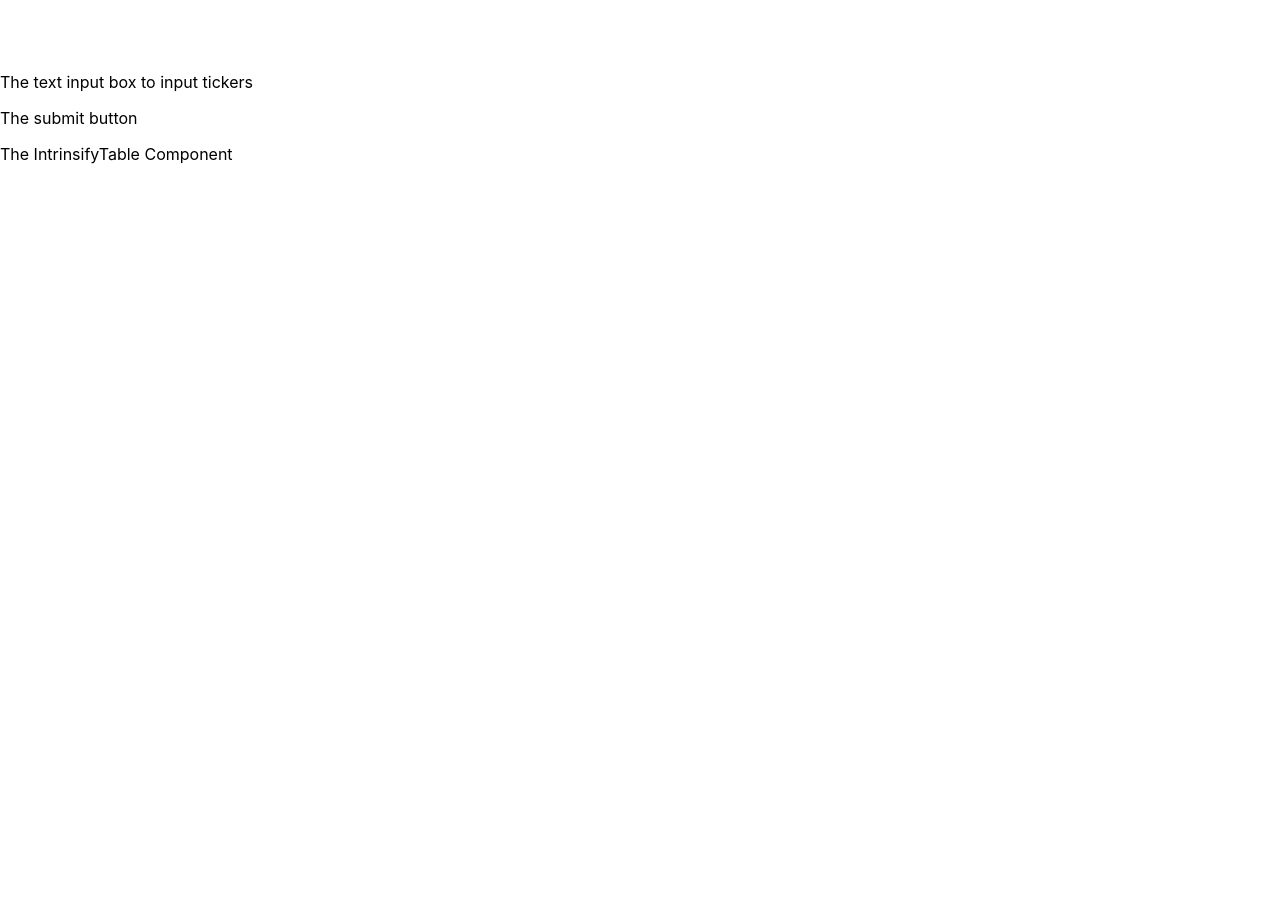
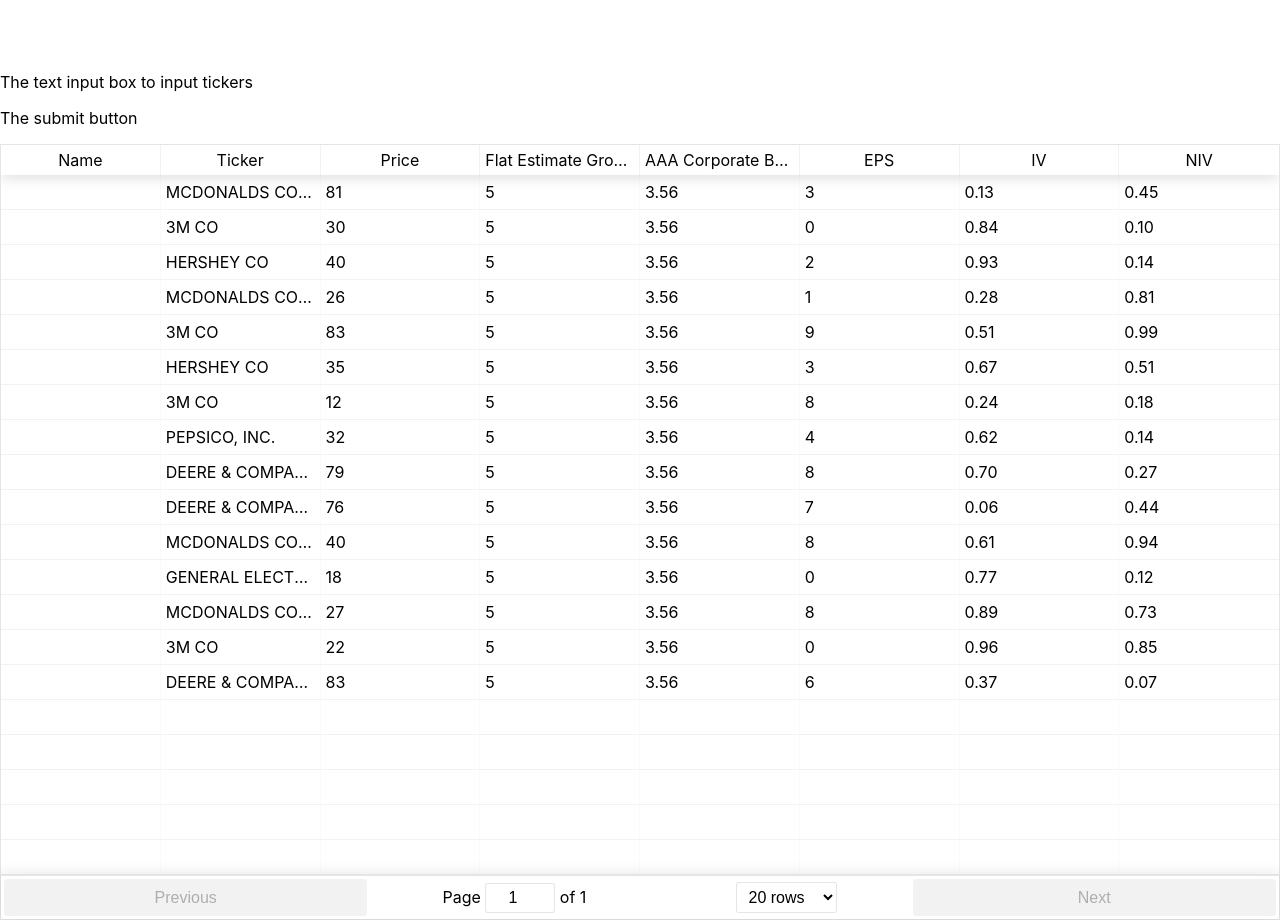
Before and after one commit to heymoose/intrinsify-react, a React (Create React App) app: page / in a window 1280 px wide. Before the commit the page ends 800 px from the top, so only its background shows below. Built offline with nearby package versions, Linux system fonts and the light colour scheme.

Commit message:
Display react-table with working dummy data

```diff
--- a/src/components/IntrinsifyTable/IntrinsifyTable.js
+++ b/src/components/IntrinsifyTable/IntrinsifyTable.js
@@ -1,13 +1,50 @@
 import React, { Component } from 'react';
 import { retrieveStockData } from './retrieveStockData';
 import ReactTable from 'react-table';
+import style from 'react-table/react-table.css'
 
 class IntrinsifyTable extends Component {
     render () {
-        const data = retrieveStockData(new Array(15));
-        console.log(data);
+        const data = retrieveStockData(new Array(15).fill(null));
+        const columns = [
+            {
+                Header: 'Name',
+                accessor: 'name'
+            },
+            {
+                Header: 'Ticker',
+                accessor: 'ticker'
+            },
+            {
+                Header: 'Price',
+                accessor: 'price'
+            },
+            {
+                Header: 'Flat Estimate Growth',
+                accessor: 'flatEstimateGrowth'
+            },
+            {
+                Header: 'AAA Corporate Bond Yield',
+                accessor: 'aaaCorpBondYield'
+            },
+            {
+                Header: 'EPS',
+                accessor: 'eps'
+            },
+            {
+                Header: 'IV',
+                accessor: 'iv'
+            },
+            {
+                Header: 'NIV',
+                accessor: 'niv'
+            }
+        ]
         return (
-            <p>The IntrinsifyTable Component</p>
+            <ReactTable
+                className={style.ReactTable}
+                data={data}
+                columns={columns} />
         );
     }
 }
--- a/src/components/IntrinsifyTable/retrieveStockData.js
+++ b/src/components/IntrinsifyTable/retrieveStockData.js
@@ -17,10 +17,8 @@
     const tickerKeys = Object.keys(stockTickerToName);
     let randKey;
 
-    let mapped = tickers.forEach(tick => {
-        debugger;
+    return tickers.map(tick => {
         randKey = stockTickerToName[tickerKeys[randNumInRange(tickerKeys.length)]];
-        console.log(randKey);
         return {
             "name": stockTickerToName[randKey],
             "ticker": randKey.toUpperCase(),
@@ -28,14 +26,10 @@
             "flatEstimateGrowth": 5,
             "aaaCorpBondYield": 3.56,
             "eps": randNumInRange(10),
-            "iv": Math.random(),
-            "niv": Math.random()
+            "iv": Math.random().toFixed(2),
+            "niv": Math.random().toFixed(2)
         }
     });
-
-    console.log(mapped);
-
-    return mapped;
 }
 
 export const retrieveStockData = (tickers) => {
```
